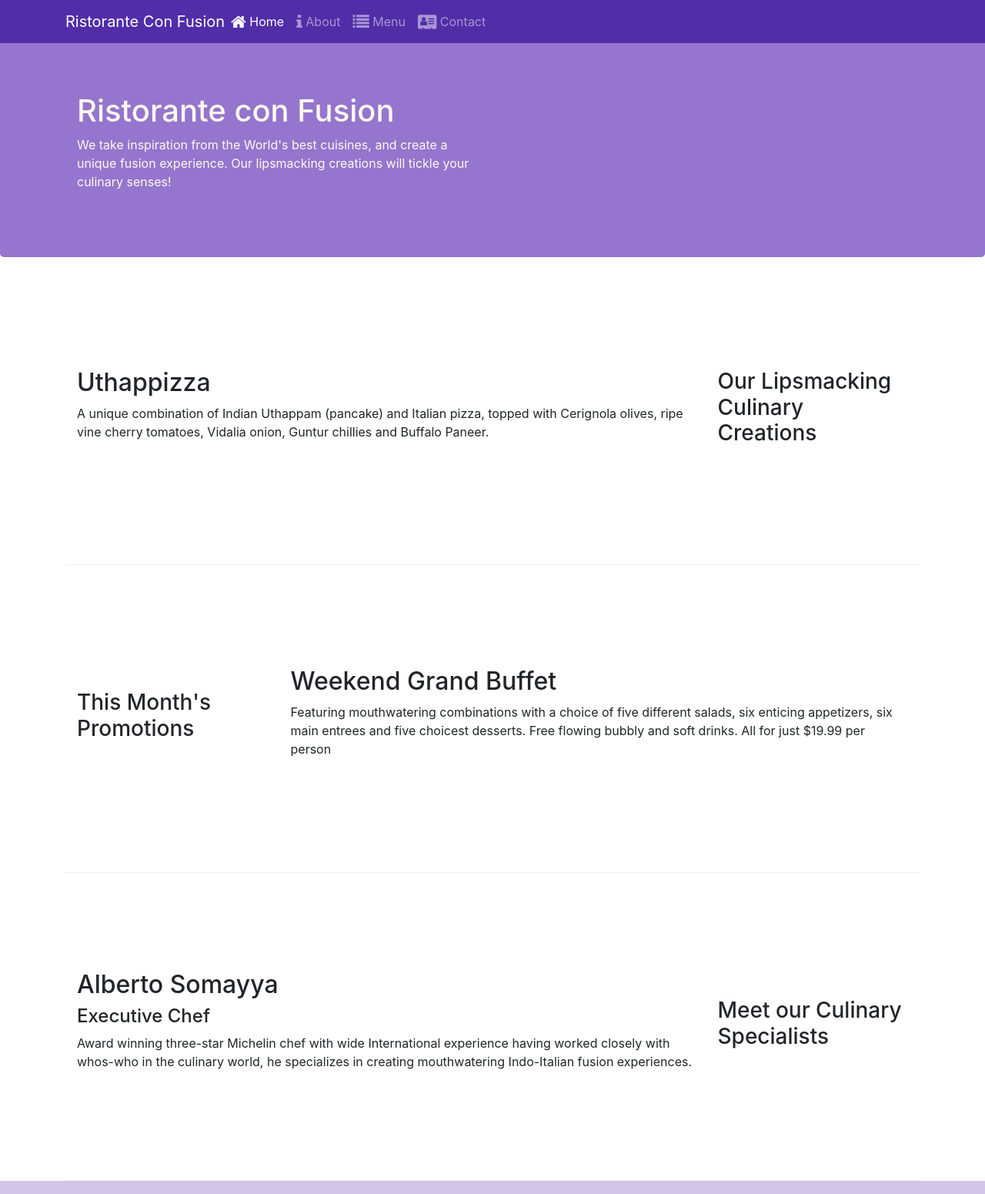
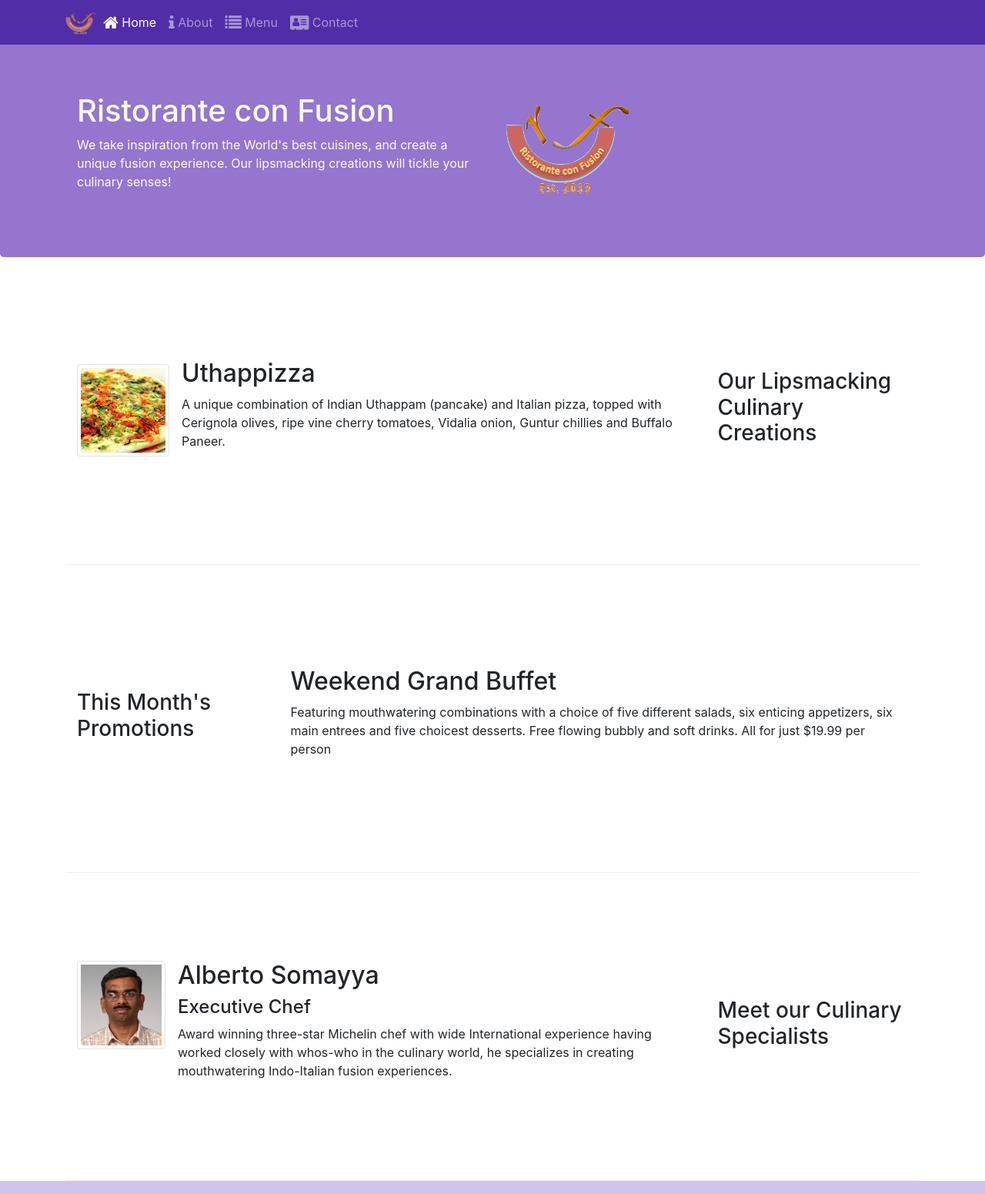
Before and after one commit to chinyro/bootstrap_test, a website: page index.html in a window 1280 px wide. Shown: the top 1551 px of the page at 77% size. Drawn offline with nearby package versions, Linux system fonts and the light colour scheme.

Commit message:
Images and Media

```diff
--- a/index.html
+++ b/index.html
@@ -20,7 +20,7 @@
         <button class="navbar-toggler" type="button" data-toggle="collapse" data-target="#Navbar">
             <span class="navbar-toggler-icon"></span>
         </button>
-        <a class="navbar-brand mr-auto" href="#">Ristorante Con Fusion</a>
+        <a class="navbar-brand mr-auto" href="#"><img src="img/logo.png" height="30" width="41"></a>
         <div class="collapse navbar-collapse" id="Navbar">
             <ul class="navbar-nav mr-auto">
                 <li class="nav-item active"><a class="nav-link" href="#"><span class="fa fa-home fa-lg"></span> Home</a></li>
@@ -38,7 +38,8 @@
                     <h1>Ristorante con Fusion</h1>
                     <p>We take inspiration from the World's best cuisines, and create a unique fusion experience. Our lipsmacking creations will tickle your culinary senses!</p>
                 </div>
-                <div class="col-12 col-sm">
+                <div class="col-12 col-sm align-self-center">
+                    <img src="img/logo.png" class="img-fluid">
                 </div>
             </div>
         </div>
@@ -50,8 +51,13 @@
                 <h3>Our Lipsmacking Culinary Creations</h3>
             </div>
             <div class="col col-sm order-sm-first col-md">
-                <h2>Uthappizza</h2>
-                <p>A unique combination of Indian Uthappam (pancake) and Italian pizza, topped with Cerignola olives, ripe vine cherry tomatoes, Vidalia onion, Guntur chillies and Buffalo Paneer.</p>
+                <div class="media">
+                    <img class="d-flex mr-3 img-thumbnail align-self-center" src="img/uthappizza.png" alt="uthappizza">
+                    <div class="media-body">
+                        <h2 class="mt-0">Uthappizza</h2>
+                        <p>A unique combination of Indian Uthappam (pancake) and Italian pizza, topped with Cerignola olives, ripe vine cherry tomatoes, Vidalia onion, Guntur chillies and Buffalo Paneer.</p>
+                    </div>
+                </div>
             </div>
         </div>
 
@@ -71,9 +77,14 @@
                 <h3>Meet our Culinary Specialists</h3>
             </div>
             <div class="col col-sm col-sm-4 order-sm-first col-md">
-                <h2>Alberto Somayya</h2>
-                <h4>Executive Chef</h4>
-                <p>Award winning three-star Michelin chef with wide International experience having worked closely with whos-who in the culinary world, he specializes in creating mouthwatering Indo-Italian fusion experiences. </p>
+                <div class="media">
+                    <img class="d-flex mr-3 img-thumbnail align-items-center" src="img/alberto.png" alt="alberto">
+                    <div class="media-body">
+                        <h2 class="mt-0">Alberto Somayya</h2>
+                        <h4>Executive Chef</h4>
+                        <p>Award winning three-star Michelin chef with wide International experience having worked closely with whos-who in the culinary world, he specializes in creating mouthwatering Indo-Italian fusion experiences. </p>
+                    </div>
+                </div>
             </div>
         </div>
     </div>
```
Also changed, not shown: aboutus.html (+3 -2 lines), contactus.html (+3 -2 lines), img/alberto.png (added), img/buffet.png (added), img/logo.png (added), img/uthappizza.png (added), 3 other files.
